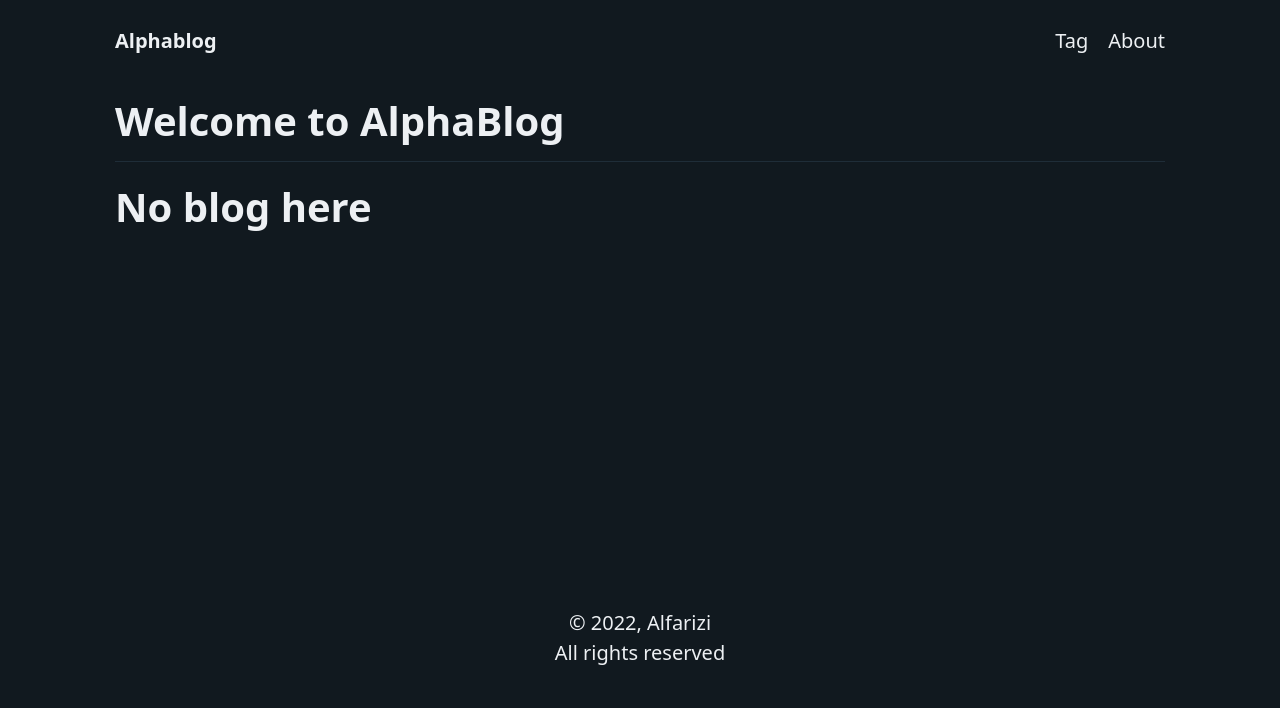
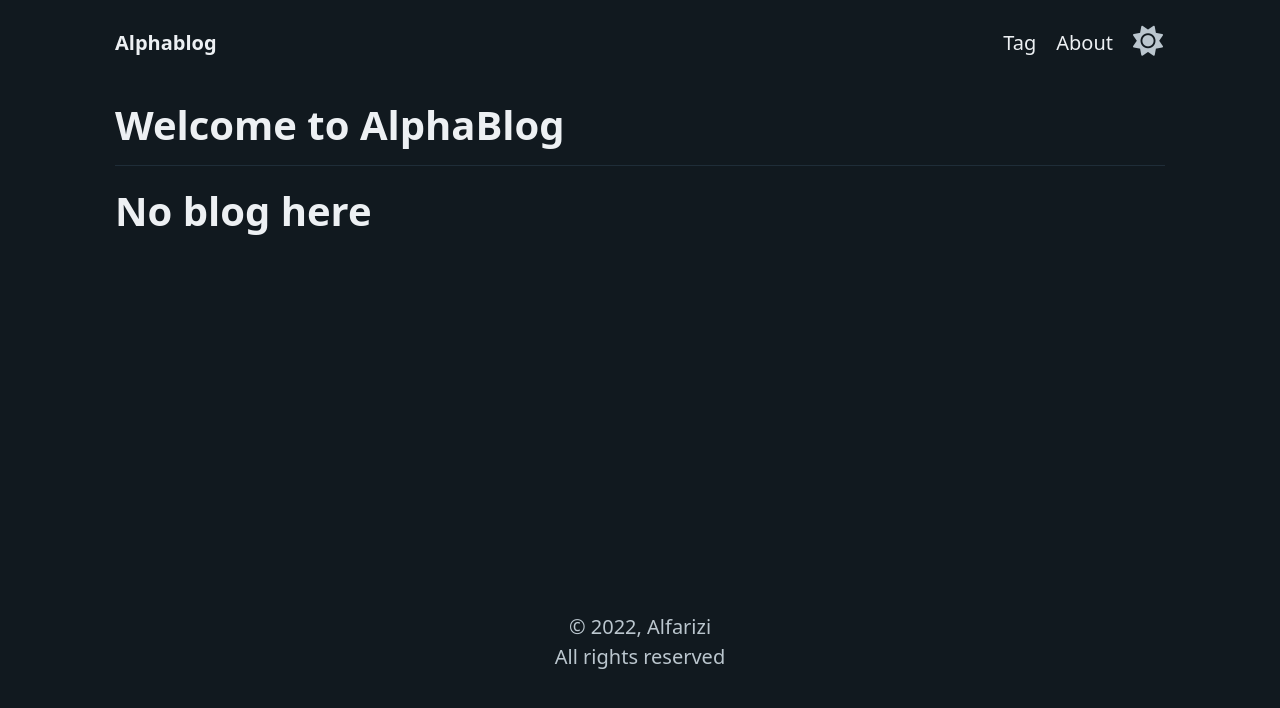
Before and after one commit to AlphaBeta1906/AlphaBlog, a Django app: page / in a window 1280 px wide. Shown: the top 708 px of the page. Run offline with Django 4.2, Linux system fonts and the light colour scheme; data that the repository does not hold is empty; some libraries are stand-ins or nearby versions.

Commit message:
add theme switch

```diff
--- a/blog/static/pico.css
+++ b/blog/static/pico.css
@@ -210,8 +210,8 @@ kbd {
     --font-weight: bolder
 }
 
-:root:not([data-theme=dark]),
-[data-theme=light] {
+:root:not(.dark),
+.light {
     color-scheme: light;
     --background-color: #fff;
     --color: hsl(205deg, 20%, 32%);
@@ -310,7 +310,7 @@ kbd {
 }
 
 @media only screen and (prefers-color-scheme:dark) {
-     :root:not([data-theme=light]) {
+     :root:not(.light) {
         color-scheme: dark;
         --background-color: #11191f;
         --color: hsl(205deg, 16%, 77%);
@@ -410,7 +410,7 @@ kbd {
     }
 }
 
-[data-theme=dark] {
+.dark {
     color-scheme: dark;
     --background-color: #11191f;
     --color: hsl(205deg, 16%, 77%);
--- a/blog/static/style.css
+++ b/blog/static/style.css
@@ -21,13 +21,22 @@ h6 {
     font-size: 12pt;
 }
 
-a {
+.dark a {
     color: #edf0f3;
     text-decoration: none;
 }
 
-a:hover {
+.light a {
+    color: #1b2832;
+}
+
+a:hover:not(.curent) {
     color: #1095c1;
+}
+
+.theme_switch {
+    font-size: 1.5em;
+    cursor: pointer;
 }
 
 .content img {
@@ -53,10 +62,12 @@ a:hover {
     font-size: 12pt;
 }
 
-p,
-small,
-div {
+.dark div {
     color: #edf0f3;
+}
+
+.light div {
+    color: black;
 }
 
 nav {
--- a/blog/templates/base.html
+++ b/blog/templates/base.html
@@ -1,6 +1,6 @@
 {% load static %}
 <!DOCTYPE html>
-<html lang="en" data-theme="dark">
+<html lang="en"  x-data="{dark: true}" :class="dark?'dark':'light'">
 
 <head>
     <meta charset="UTF-8">
@@ -22,7 +22,7 @@
     <script src="//unpkg.com/alpinejs" defer></script>
 </head>
 
-<body x-data="{dark: false}">
+<body>
   <nav class="container">
       <ul>
         <li>
@@ -34,6 +34,7 @@
       <ul>
         <li><a href="{% url 'tag' %} ">Tag</a></li>
         <li><a href="{% url 'about' %}">About</a></li>
+        <li><i :class="dark?'fas fa-sun':'fas fa-moon'" class="theme_switch" x-on:click="dark = !dark"></i></li>
       </ul>
     </nav>
     <div style="padding-bottom: 15px;">
```
